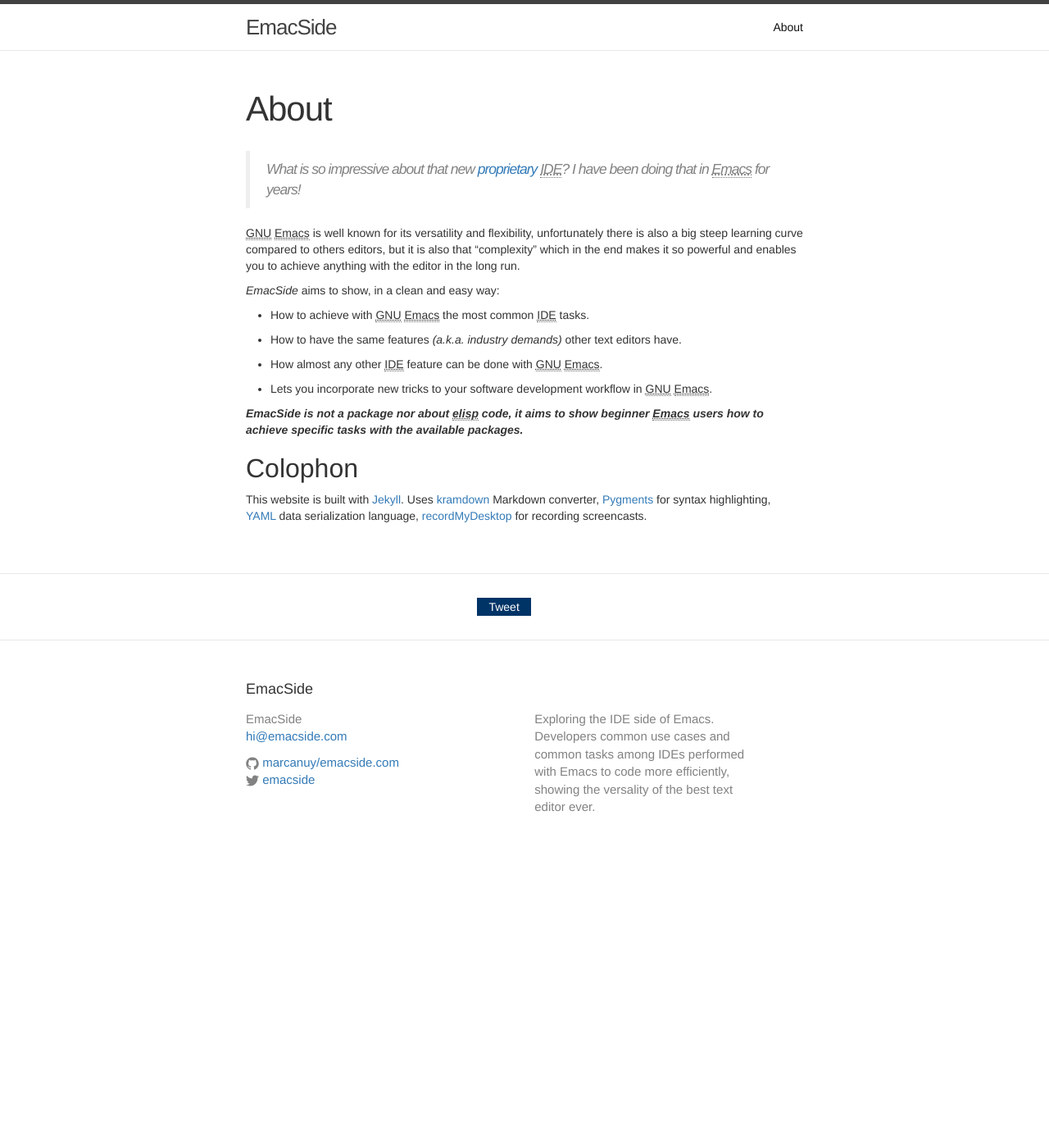
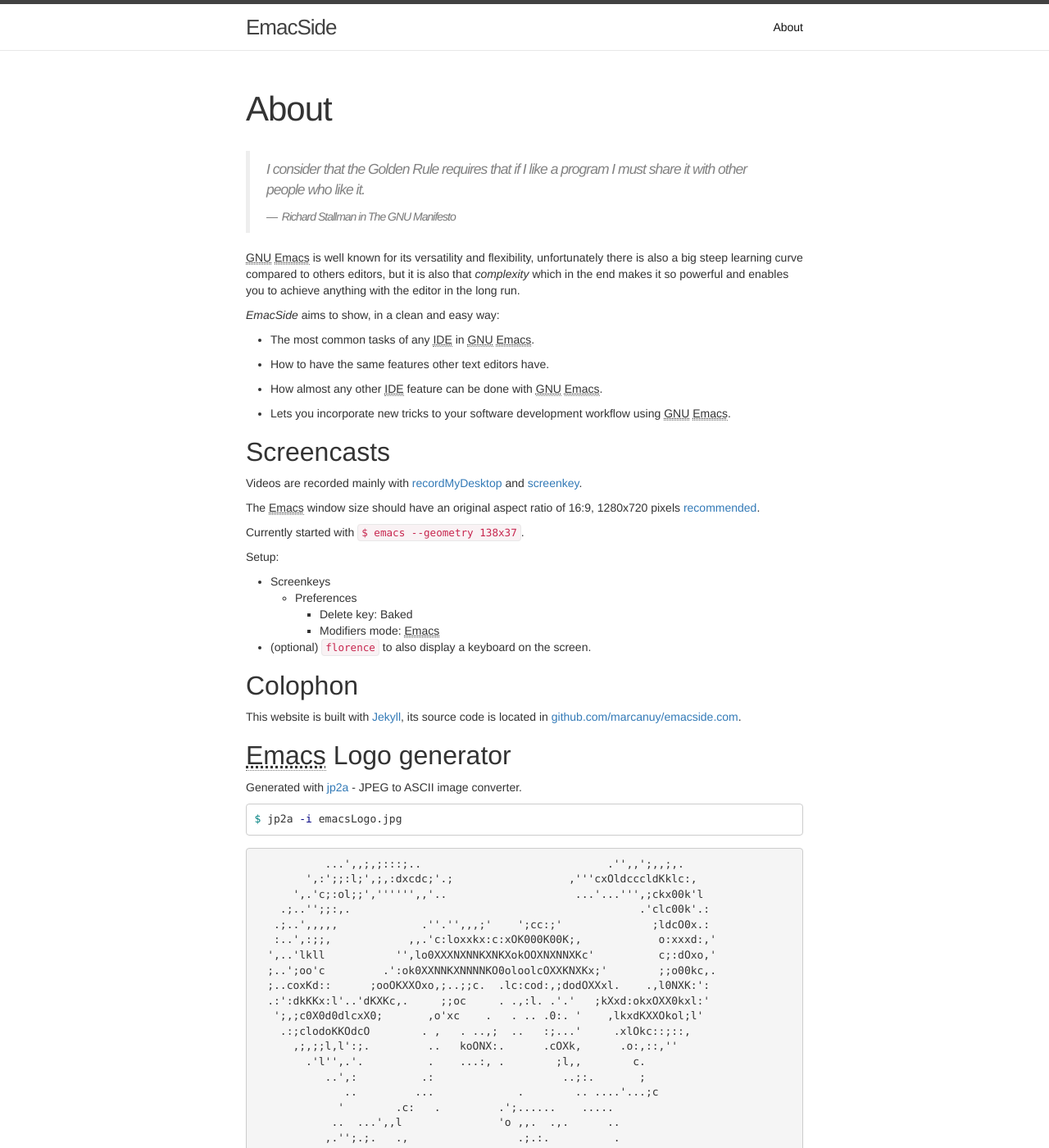
Before and after one commit to marcanuy/emacside.com, a Jekyll site: the page built from about.md, in a window 1280 px wide and 1400 px high. Shown: the whole window at 82% size. Built offline with Jekyll 4.4.1, drawn with Linux system fonts in a browser that asks for light colours; nearby versions of some CDN libraries; comment, search, counter and statistics services are not loaded; some of the changed text lies outside the part shown.

Commit message:
rephrasing about section

```diff
--- a/about.md
+++ b/about.md
@@ -5,27 +5,54 @@
 comments: false
 ---
 
-> What is so impressive about that new [proprietary](https://en.wikipedia.org/wiki/Proprietary_software) IDE? I have been doing that in Emacs for years!
+> I consider that the Golden Rule requires that if I like a program I
+> must share it with other people who like it.
+> <footer class="blockquote-footer"> Richard Stallman in
+> <cite title="The GNU Manifesto">The GNU Manifesto</cite></footer>
+{: class="blockquote" cite="https://www.gnu.org/gnu/manifesto.en.html"}
 
-GNU Emacs is well known for its versatility and flexibility, unfortunately there is also a big steep learning curve compared to others editors, but it is also that "complexity" which in the end makes it so powerful and enables you to achieve anything with the editor in the long run.
+GNU Emacs is well known for its versatility and flexibility,
+unfortunately there is also a big steep learning curve compared to
+others editors, but it is also that *complexity* which in the end
+makes it so powerful and enables you to achieve anything with the
+editor in the long run.
 
 *EmacSide* aims to show, in a clean and easy way:
 
-* How to achieve with GNU Emacs the most common IDE tasks.
+* The most common tasks of any IDE in GNU Emacs.
 
-* How to have the same features *(a.k.a. industry demands)* other text editors have.
+* How to have the same features other text editors have.
 
 * How almost any other IDE feature can be done with GNU Emacs.
 
-* Lets you incorporate new tricks to your software development workflow in GNU Emacs.
+* Lets you incorporate new tricks to your software development
+workflow using GNU Emacs.
 
-***EmacSide is not a package nor about elisp code, it aims to show beginner Emacs users how to achieve specific tasks with the available packages.***
+## Screencasts
 
-Colophon
-------
+Videos are recorded mainly with
+[recordMyDesktop](http://recordmydesktop.sourceforge.net/about.php)
+and [screenkey](https://github.com/wavexx/screenkey).
 
-This website is built with [Jekyll](http://jekyllrb.com).
-Uses [kramdown](http://kramdown.gettalong.org/syntax.html) Markdown converter, [Pygments](http://pygments.org) for syntax highlighting, [YAML](http://yaml.org/spec/1.2/spec.html) data serialization language, [recordMyDesktop](http://recordmydesktop.sf.net/) for recording screencasts.
+The Emacs window size should have an original aspect ratio of
+16:9, 1280x720 pixels
+[recommended](https://support.google.com/youtube/answer/6375112).
+
+Currently started with `$ emacs --geometry 138x37`.
+
+Setup:
+
+- Screenkeys
+  - Preferences
+    - Delete key: Baked
+    - Modifiers mode: Emacs
+- (optional) `florence` to also display a keyboard on the screen.
+
+## Colophon
+
+This website is built with [Jekyll](http://jekyllrb.com), its source
+code is located in [github.com/marcanuy/emacside.com](https://github.com/marcanuy/emacside.com/).
+
 
 {::comment}abbreviations in kramdown style{:/comment}
 
@@ -34,3 +61,48 @@
 *[GNU]: GNU is not Unix
 *[Emacs]: Editor MACroS
 *[elisp]: Emacs Lisp
+
+## Emacs Logo generator
+
+Generated with [jp2a](https://github.com/cslarsen/jp2a) - JPEG to ASCII image
+converter.
+
+~~~ bash
+$ jp2a -i emacsLogo.jpg
+~~~
+
+<pre>
+           ...',,;,;:::;..                             .'',,';,,;,.
+        ',:';;:l;',;,:dxcdc;'.;                  ,'''cxOldcccldKklc:,
+      ',.'c;:ol;;','''''',,'..                    ...'...''',;ckx00k'l
+    .;..'';;:,.                                             .'clc00k'.:
+   .;..',,,,,             .''.'',,,;'    ';cc:;'              ;ldcO0x.:
+   :..',:;;,            ,,.'c:loxxkx:c:xOK000K00K;,            o:xxxd:,'
+  ',..'lkll           '',lo0XXXNXNNKXNKXokOOXNXNNXKc'          c;:dOxo,'
+  ;..';oo'c         .':ok0XXNNKXNNNNKO0oloolcOXXKNXKx;'        ;;o00kc,.
+  ;..coxKd::      ;ooOKXXOxo,;..;;c.  .lc:cod:,;dodOXXxl.    .,l0NXK:':
+  .:':dkKKx:l'..'dKXKc,.     ;;oc     . .,:l. .'.'   ;kXxd:okxOXX0kxl:'
+   ';,;c0X0d0dlcxX0;       ,o'xc    .   . .. .0:. '    ,lkxdKXXOkol;l'
+    .:;clodoKKOdcO        . ,   . ..,;  ..   :;...'     .xlOkc::;::,
+      ,;,;;l,l':;.         ..   koONX:.      .cOXk,      .o:,::,''
+        .'l'',.'.          .    ...:, .        ;l,,        c.
+           ..',:          .:                    ..;:.       ;
+              ..         ...             .        .. ....'...;c
+             '        .c:   .         .';......    .....
+            ..  ...',,l               'o ,,.  .,.      ..
+           ,.'';.;.   .,                 .;.:.          .
+                 ,    .,           ....      .      .c:.
+                 ,      :           .:            ,ll;
+                 '      ....          .              .'
+                  '        ,,.         ..''.,...,;ckc.
+                  ..       '.                       ,
+                   ..        ...       . .,:ldxd:'..
+                    ..        ..  .      .,lo':,
+                      .'      .'..;..      ., .,
+                        . .      ..,,.     .,.'.
+                                 ..  ,;  .;:.
+                                ,.  .'..''d
+                                      ..';x.
+                                           .
+
+</pre>
```
